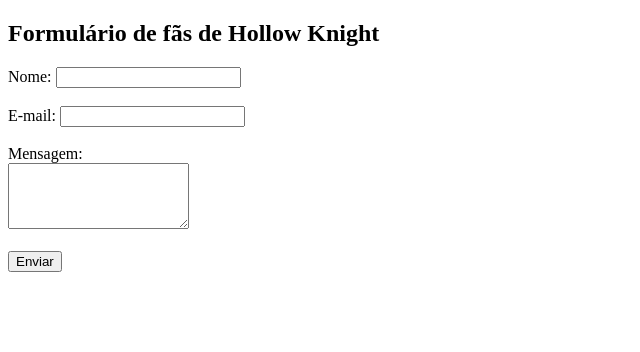
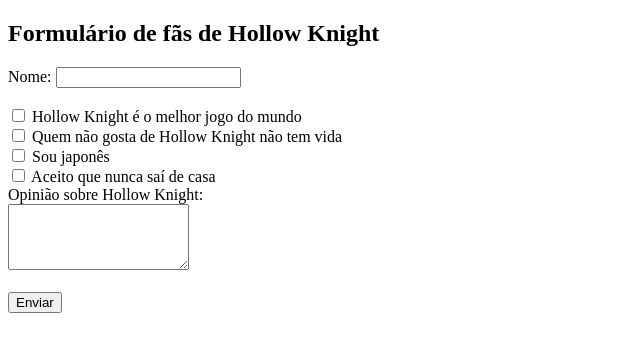
Before and after one commit to masaishi-pessoa/AtivCollab, a plain HTML site: page index.html in a window 1280 px wide. Shown: the whole page, without its empty margins (0-640 px from the left). Drawn offline with Linux system fonts and the light colour scheme.

Commit message:
Formulário pronto

```diff
--- a/index.html
+++ b/index.html
@@ -11,10 +11,12 @@
         <label for="nome">Nome:</label>
         <input type="text" id="nome" name="nome" required><br><br>
 
-        <label for="email">E-mail:</label>
-        <input type="email" id="email" name="email" required><br><br>
+        <div><input type="checkbox" name="aceito_termos"> Hollow Knight é o melhor jogo do mundo</div>
+        <div><input type="checkbox" name="aceito_termos"> Quem não gosta de Hollow Knight não tem vida</div>
+        <div><input type="checkbox" name="aceito_termos"> Sou japonês</div>
+        <div><input type="checkbox" name="aceito_termos"> Aceito que nunca saí de casa </div>
 
-        <label for="mensagem">Mensagem:</label><br>
+        <label for="mensagem">Opinião sobre Hollow Knight:</label><br>
         <textarea id="mensagem" name="mensagem" rows="4" required></textarea><br><br>
 
         <button type="submit">Enviar</button>
```
